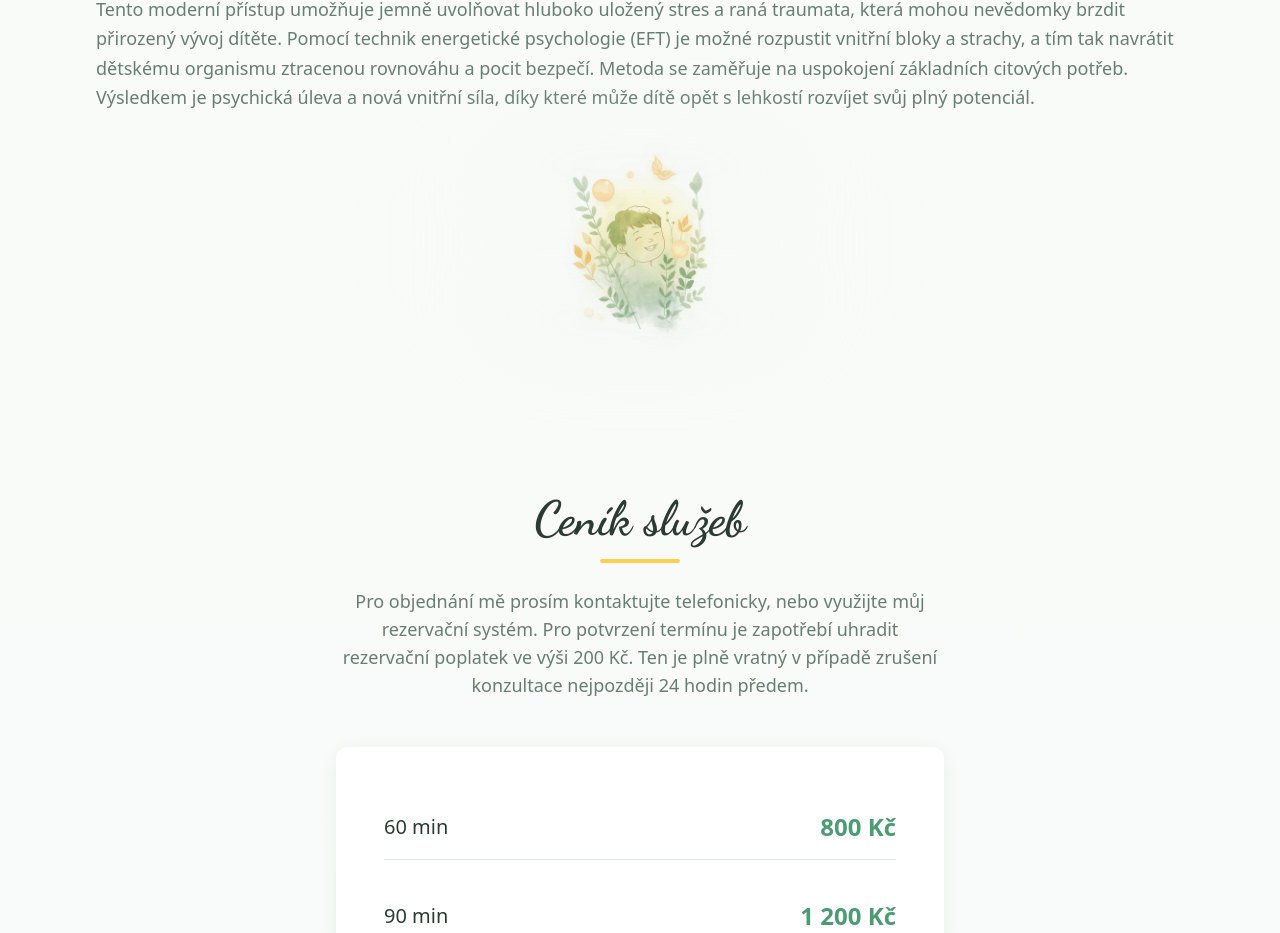
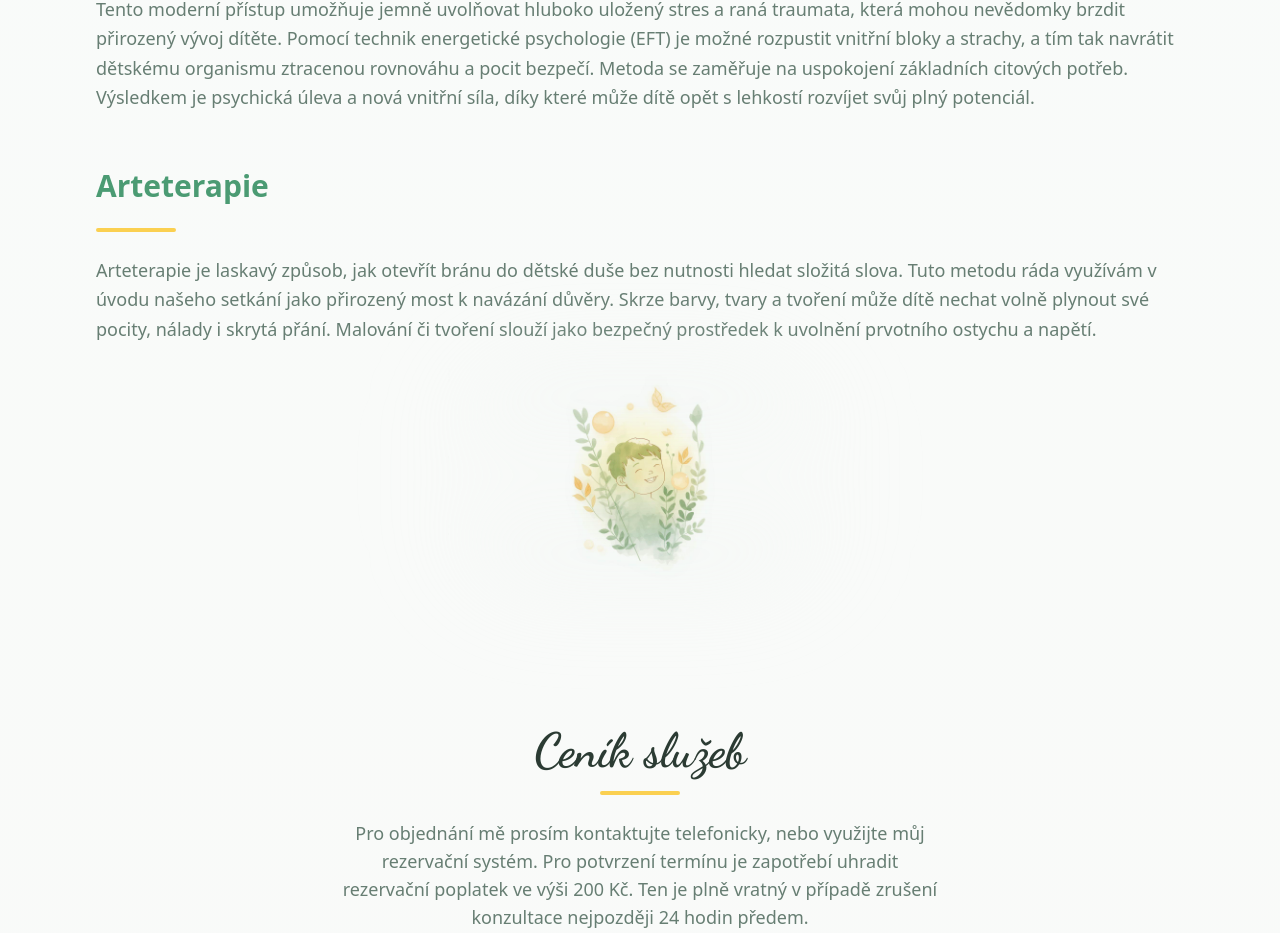
Before and after one commit to petrastrnadova2-wq/build-my-site-now-346, a React (Vite) app: page / in a window 1280 px wide. Shown: the part 2990-3923 px from the top of the page. Built offline with nearby package versions, Linux system fonts and the light colour scheme; the HTML template or start-up script is replaced by a standard one.

Commit message:
Přidala arteterapii do metod
Co-authored-by: petrastrnadova2-wq <256982744+petrastrnadova2-wq@users.noreply.github.com>

```diff
--- a/src/pages/Index.tsx
+++ b/src/pages/Index.tsx
@@ -148,7 +148,14 @@ const Index = () => {
               <div className="h-1 w-20 bg-accent rounded-full" />
               <p className="text-lg text-muted-foreground leading-relaxed">
                 Tento moderní přístup umožňuje jemně uvolňovat hluboko uložený stres a raná traumata, která mohou nevědomky brzdit přirozený vývoj dítěte. Pomocí technik energetické psychologie (EFT) je možné rozpustit vnitřní bloky a strachy, a tím tak navrátit dětskému organismu ztracenou rovnováhu a pocit bezpečí. Metoda se zaměřuje na uspokojení základních citových potřeb. Výsledkem je psychická úleva a nová vnitřní síla, díky které může dítě opět s lehkostí rozvíjet svůj plný potenciál.
+              </p>
 
+              <h3 className="text-2xl md:text-3xl font-semibold text-primary pt-8">
+                Arteterapie
+              </h3>
+              <div className="h-1 w-20 bg-accent rounded-full" />
+              <p className="text-lg text-muted-foreground leading-relaxed">
+                Arteterapie je laskavý způsob, jak otevřít bránu do dětské duše bez nutnosti hledat složitá slova. Tuto metodu ráda využívám v úvodu našeho setkání jako přirozený most k navázání důvěry. Skrze barvy, tvary a tvoření může dítě nechat volně plynout své pocity, nálady i skrytá přání. Malování či tvoření slouží jako bezpečný prostředek k uvolnění prvotního ostychu a napětí.
               </p>
 
               <div className="relative mt-10 max-w-sm mx-auto">
```
